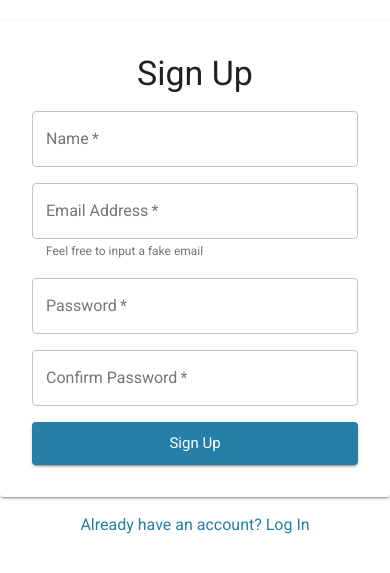
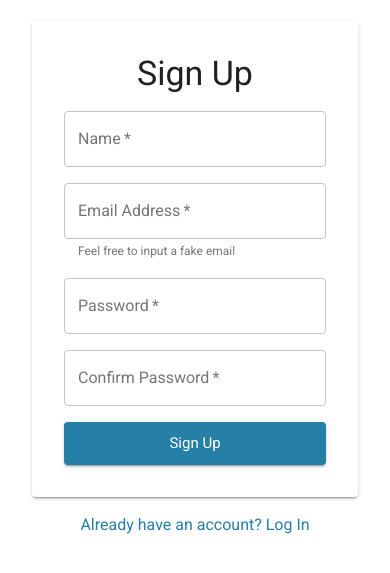
Before and after one commit to denzeltl/notes-app, a React (Create React App) app: page /signup in a window 390 px wide. Shown: the part 143-716 px from the top of the page. Built offline with nearby package versions, Linux system fonts and the light colour scheme; no server answers; the database is empty.

Commit message:
Update layout and navbar styles

```diff
--- a/src/App.tsx
+++ b/src/App.tsx
@@ -9,12 +9,9 @@ import PrivateRoute from "./components/PrivateRoute";
 import PrivateRouteUser from "./components/PrivateRouteUser";
 
 const useStyles = makeStyles((theme) => ({
-    wrapper: {
-        height: "100vh",
-        display: "flex",
-        flexDirection: "column",
-        justifyContent: "center",
-        alignItems: "center",
+    root: {
+        // height: "100vh",
+        // padding: "0 2rem",
     },
 }));
 
@@ -22,7 +19,7 @@ const App: React.FC = () => {
     const classes = useStyles();
 
     return (
-        <div className={classes.wrapper}>
+        <div className={classes.root}>
             <Switch>
                 <PrivateRoute exact path="/" component={Dashboard} />
                 <PrivateRouteUser path="/signup" component={Signup} />
--- a/src/components/Dashboard.tsx
+++ b/src/components/Dashboard.tsx
@@ -1,30 +1,11 @@
-import React, { useState } from "react";
-import { makeStyles, Button, Typography, Paper, Snackbar } from "@material-ui/core";
-import MuiAlert, { AlertProps } from "@material-ui/lab/Alert";
-import { useAuth } from "../contexts/AuthContext";
-import { useHistory } from "react-router-dom";
-
-function Alert(props: AlertProps) {
-    return <MuiAlert elevation={6} variant="filled" {...props} />;
-}
+import React from "react";
+import { makeStyles } from "@material-ui/core";
+import Navbar from "./Navbar";
 
 const useStyles = makeStyles((theme) => ({
     root: {
-        maxWidth: "400px",
-        width: "100%",
-        margin: "0 auto",
-        textAlign: "center",
-        [theme.breakpoints.down("xl")]: {},
-    },
-    paper: {
-        padding: "2rem",
-        marginBottom: "1rem",
-    },
-    title: {
-        marginBottom: "1rem",
-    },
-    user: {
-        marginBottom: "1rem",
+        height: "100vh",
+        background: "#f1f1f1",
     },
 }));
 
@@ -32,54 +13,10 @@ interface DashboardProps {}
 
 const Dashboard: React.FC<DashboardProps> = () => {
     const classes = useStyles();
-    const { currentUser, logout }: any = useAuth();
-    const [error, setError] = useState("");
-    const [openSnackbar, setOpenSnackbar] = useState(false);
-    const [loading, setLoading] = useState(false);
-    const history = useHistory();
-
-    const handleSnackbarClose = (event?: React.SyntheticEvent, reason?: string) => {
-        if (reason === "clickaway") {
-            return;
-        }
-
-        setOpenSnackbar(false);
-    };
-
-    async function handleLogout() {
-        setError("");
-
-        try {
-            console.log("object");
-            setLoading(true);
-            await logout();
-            history.push("/login");
-        } catch {
-            setOpenSnackbar(true);
-            setError("Failed to log out");
-        }
-
-        setLoading(false);
-    }
 
     return (
         <div className={classes.root}>
-            <Paper elevation={2} className={classes.paper}>
-                <Typography variant="h4" component="h2" className={classes.title}>
-                    Profile
-                </Typography>
-                <Typography variant="body1" className={classes.user}>
-                    Email: {currentUser.email}
-                </Typography>
-                <Button variant="contained" color="primary" type="submit" fullWidth size="large" disabled={loading} onClick={handleLogout}>
-                    Log Out
-                </Button>
-            </Paper>
-            <Snackbar autoHideDuration={4000} onClose={handleSnackbarClose} open={openSnackbar}>
-                <Alert onClose={handleSnackbarClose} severity="error">
-                    <Typography>{error}</Typography>
-                </Alert>
-            </Snackbar>
+            <Navbar />
         </div>
     );
 };
--- a/src/components/Login.tsx
+++ b/src/components/Login.tsx
@@ -9,12 +9,19 @@ function Alert(props: AlertProps) {
 }
 
 const useStyles = makeStyles((theme) => ({
+    wrapper: {
+        height: "100vh",
+        padding: "0 2rem",
+        display: "flex",
+        flexDirection: "column",
+        justifyContent: "center",
+        alignItems: "center",
+    },
     root: {
         maxWidth: "400px",
         width: "100%",
         margin: "0 auto",
         textAlign: "center",
-        [theme.breakpoints.down("xl")]: {},
     },
     paper: {
         padding: "2rem",
@@ -77,6 +84,7 @@ const Login: React.FC<LoginProps> = () => {
     }
 
     return (
+        <div className={classes.wrapper}>
             <div className={classes.root}>
                 <Paper elevation={2} className={classes.paper}>
                     <Typography variant="h4" component="h2" className={classes.title}>
@@ -111,6 +119,7 @@ const Login: React.FC<LoginProps> = () => {
                     </Alert>
                 </Snackbar>
             </div>
+        </div>
     );
 };
 
--- a/src/components/Navbar.tsx
+++ b/src/components/Navbar.tsx
@@ -1,9 +1,38 @@
-import React from "react";
-import { makeStyles } from "@material-ui/core";
+import React, { useState } from "react";
+import { Grid, makeStyles, Typography, IconButton, TextField, Popper, Paper, Button, Snackbar } from "@material-ui/core";
+import MuiAlert, { AlertProps } from "@material-ui/lab/Alert";
+import { AccountCircle as AccountCircleIcon, ArrowDropDown as ArrowDropDownIcon, Search as SearchIcon } from "@material-ui/icons";
+import { useAuth } from "../contexts/AuthContext";
+import { useHistory } from "react-router-dom";
+
+function Alert(props: AlertProps) {
+    return <MuiAlert elevation={6} variant="filled" {...props} />;
+}
 
 const useStyles = makeStyles((theme) => ({
     root: {
+        padding: "1rem 2rem",
+        background: "#fff",
         [theme.breakpoints.down("xl")]: {},
+    },
+    accountContainer: {
+        width: "auto",
+    },
+    welcomeHeading: {
+        marginRight: "1rem",
+    },
+    arrowIcon: {
+        marginLeft: "-3px",
+    },
+    paper: {
+        padding: "2rem",
+        marginBottom: "1rem",
+    },
+    title: {
+        marginBottom: "1rem",
+    },
+    user: {
+        marginBottom: "1rem",
     },
 }));
 
@@ -11,8 +40,84 @@ interface NavbarProps {}
 
 const Navbar: React.FC<NavbarProps> = () => {
     const classes = useStyles();
+    const { currentUser, logout }: any = useAuth();
+    const [error, setError] = useState("");
+    const [openSnackbar, setOpenSnackbar] = useState(false);
+    const [loading, setLoading] = useState(false);
+    const history = useHistory();
+    const [accountEl, setAccountEl] = React.useState<null | HTMLElement>(null);
+    const openAccount = Boolean(accountEl);
+    const account = openAccount ? "simple-popper" : undefined;
 
-    return <div className={classes.root}></div>;
+    const handleAccountClick = (event: React.MouseEvent<HTMLElement>) => {
+        setAccountEl(accountEl ? null : event.currentTarget);
+    };
+
+    const handleSnackbarClose = (event?: React.SyntheticEvent, reason?: string) => {
+        if (reason === "clickaway") {
+            return;
+        }
+
+        setOpenSnackbar(false);
+    };
+
+    async function handleLogout() {
+        setError("");
+
+        try {
+            console.log("object");
+            setLoading(true);
+            await logout();
+            history.push("/login");
+        } catch {
+            setOpenSnackbar(true);
+            setError("Failed to log out");
+        }
+
+        setLoading(false);
+    }
+
+    return (
+        <div className={classes.root}>
+            <Grid container justify="space-between" alignItems="center">
+                <Grid container spacing={1} alignItems="flex-end" className={classes.accountContainer}>
+                    <Grid item>
+                        <SearchIcon />
+                    </Grid>
+                    <Grid item>
+                        <TextField id="search-notes" label="Search notes" />
+                    </Grid>
+                </Grid>
+                <Grid container alignItems="center" item className={classes.accountContainer}>
+                    <Typography variant="h6" component="h2" className={classes.welcomeHeading}>
+                        Welcome, Denzel!
+                    </Typography>
+                    <IconButton aria-describedby={account} edge="start" size="small" onClick={handleAccountClick}>
+                        <AccountCircleIcon fontSize="large" />
+                        <ArrowDropDownIcon className={classes.arrowIcon} />
+                    </IconButton>
+                    <Popper id={account} open={openAccount} anchorEl={accountEl}>
+                        <Paper elevation={2} className={classes.paper}>
+                            <Typography variant="h4" component="h2" className={classes.title}>
+                                Profile
+                            </Typography>
+                            <Typography variant="body1" className={classes.user}>
+                                Email: {currentUser.email}
+                            </Typography>
+                            <Button variant="contained" color="primary" type="submit" fullWidth size="large" disabled={loading} onClick={handleLogout}>
+                                Log Out
+                            </Button>
+                        </Paper>
+                    </Popper>
+                </Grid>
+            </Grid>
+            <Snackbar autoHideDuration={4000} onClose={handleSnackbarClose} open={openSnackbar}>
+                <Alert onClose={handleSnackbarClose} severity="error">
+                    <Typography>{error}</Typography>
+                </Alert>
+            </Snackbar>
+        </div>
+    );
 };
 
 export default Navbar;
--- a/src/components/Signup.tsx
+++ b/src/components/Signup.tsx
@@ -10,6 +10,14 @@ function Alert(props: AlertProps) {
 }
 
 const useStyles = makeStyles((theme) => ({
+    wrapper: {
+        height: "100vh",
+        padding: "0 2rem",
+        display: "flex",
+        flexDirection: "column",
+        justifyContent: "center",
+        alignItems: "center",
+    },
     root: {
         maxWidth: "400px",
         width: "100%",
@@ -85,6 +93,7 @@ const Signup: React.FC<SignupProps> = () => {
     }
 
     return (
+        <div className={classes.wrapper}>
             <div className={classes.root}>
                 <Paper elevation={2} className={classes.paper}>
                     <Typography variant="h4" component="h2" className={classes.title}>
@@ -141,6 +150,7 @@ const Signup: React.FC<SignupProps> = () => {
                     </Alert>
                 </Snackbar>
             </div>
+        </div>
     );
 };
 
```
Lines whose indentation alone changed are shown as unchanged.
